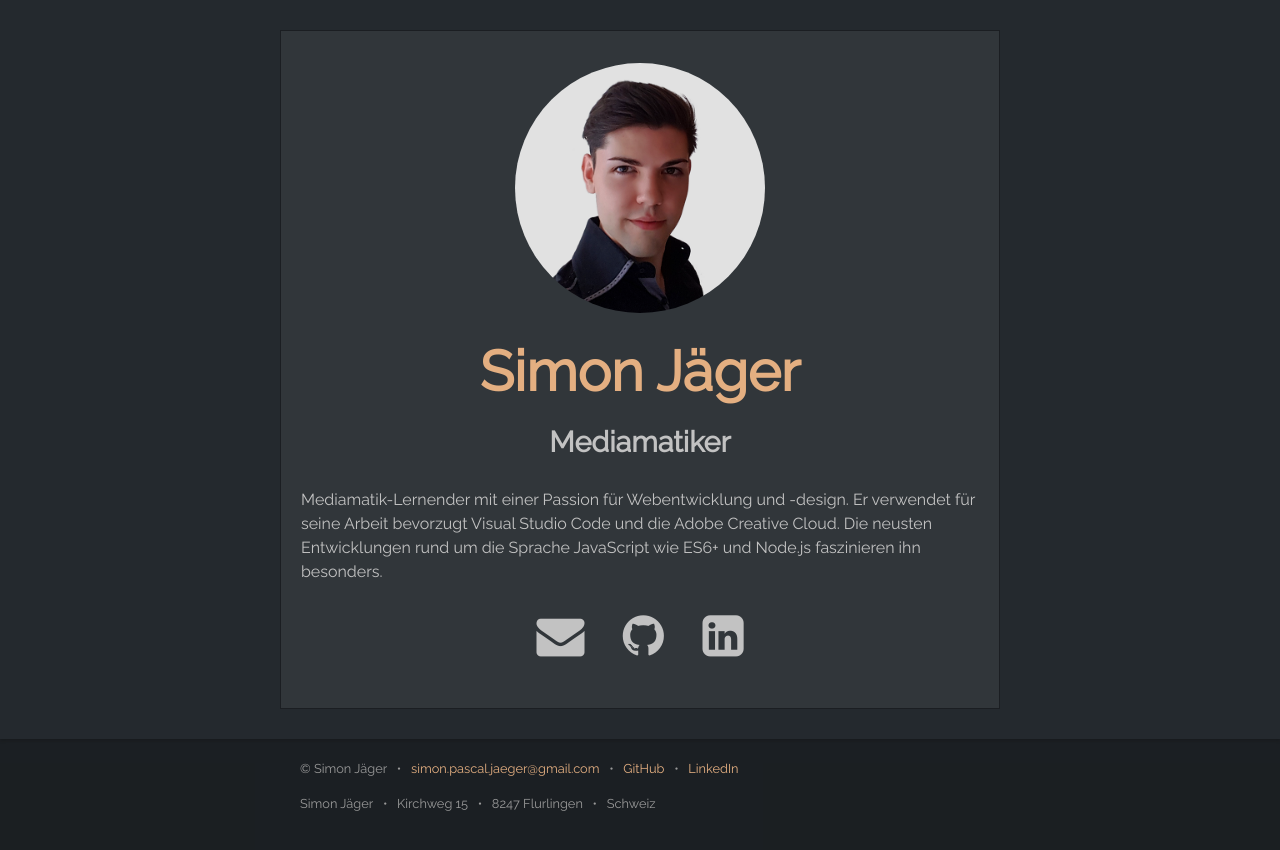
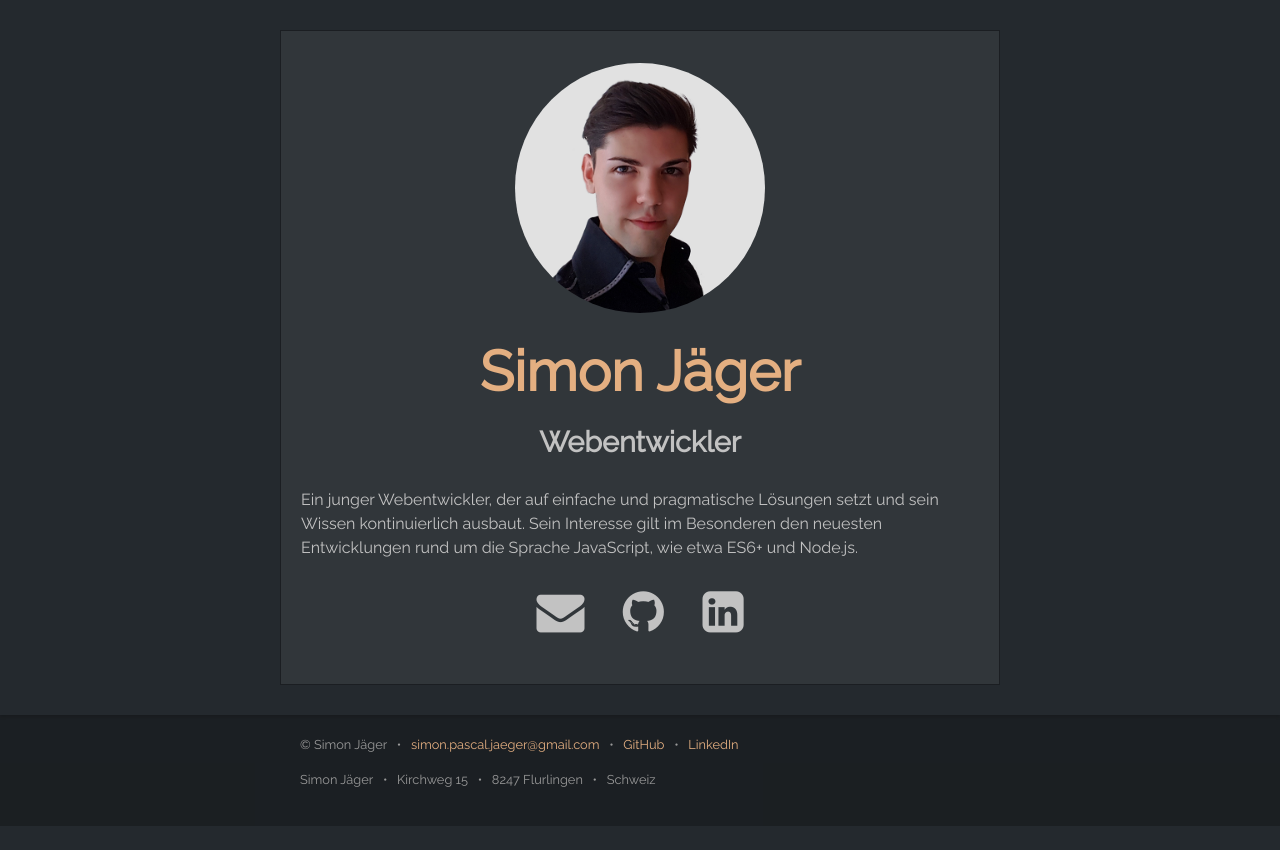
Before and after one commit to simon-jaeger/simon-jaeger.github.io, a plain HTML site: page index.html in a window 1280 px wide. After the commit the page ends 826 px from the top, so only its background shows below. Drawn offline with Linux system fonts and the light colour scheme.

Commit message:
Update index.html

```diff
--- a/index.html
+++ b/index.html
@@ -11,8 +11,8 @@
     <article class="container">
       <p><img src="images/simon-jaeger-small.png" alt="Simon Jäger, Foto"></p>
       <h1>Simon Jäger</h1>
-      <h2>Mediamatiker</h2>
-      <p>Mediamatik-Lernender mit einer Passion für Webentwicklung und -design. Er verwendet für seine Arbeit bevorzugt Visual Studio Code und die Adobe Creative Cloud. Die neusten Entwicklungen rund um die Sprache JavaScript wie ES6+ und Node.js faszinieren ihn besonders.</p>
+      <h2>Webentwickler</h2>
+      <p>Ein junger Webentwickler, der auf einfache und pragmatische Lösungen setzt und sein Wissen kontinuierlich ausbaut.  Sein Interesse gilt im Besonderen den neuesten Entwicklungen rund um die Sprache JavaScript, wie etwa ES6+ und Node.js.</p>
       <p class="icons">
         <a href="mailto:simon.pascal.jaeger+website@gmail.com" target="_blank">
           <span class="fa fa-envelope"></span>
```
